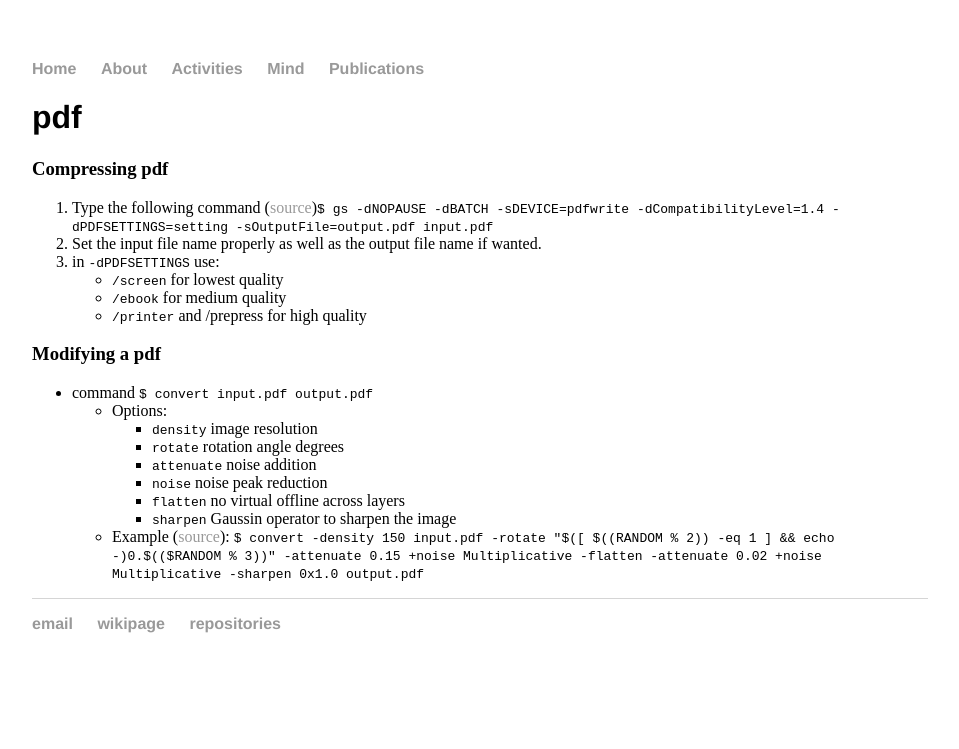
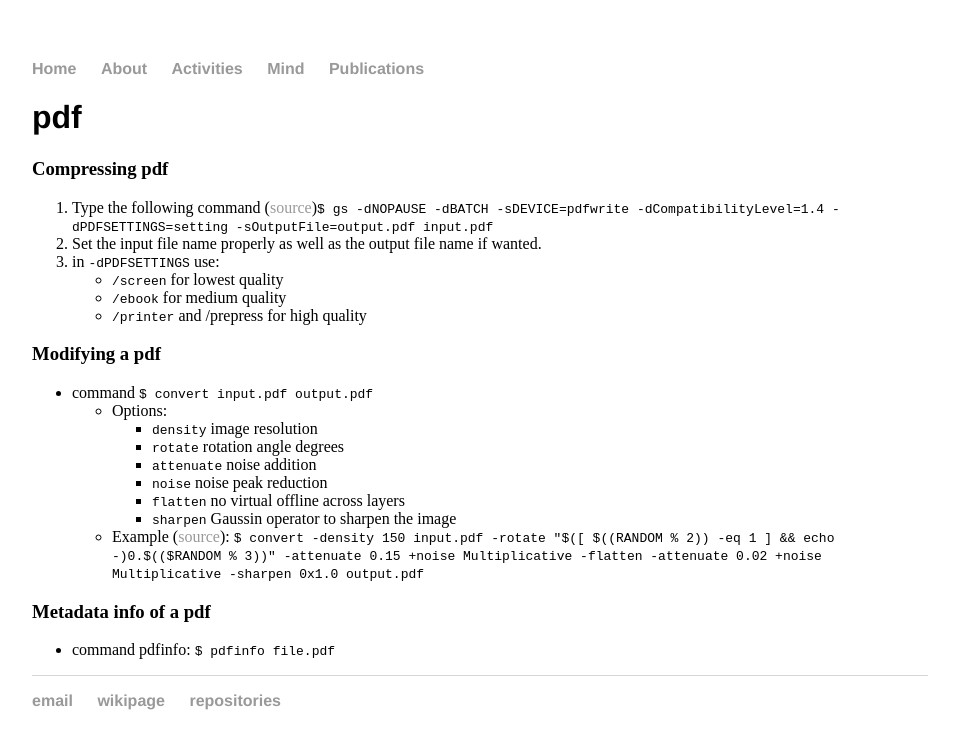
Before and after one commit to cleberjamaral/cleberjamaral.github.io, a Jekyll site: the page built from knowledge/it/pdf.md, in a window 1280 px wide. Shown: the top 749 px of the page, without its empty margins (160-1119 px from the left). Built offline with Jekyll 4.4.1, drawn with Linux system fonts in a browser that asks for light colours; our own code applies the rules of GitHub Pages for plain Markdown files.

Commit message:
GitBook: [master] one page modified

```diff
--- a/knowledge/it/pdf.md
+++ b/knowledge/it/pdf.md
@@ -20,3 +20,7 @@
     * `flatten` no virtual offline across layers
     * `sharpen` Gaussin operator to sharpen the image
   * Example \([source](https://gist.github.com/andyrbell/25c8632e15d17c83a54602f6acde2724)\):  `$ convert -density 150 input.pdf -rotate "$([ $((RANDOM % 2)) -eq 1 ] && echo -)0.$(($RANDOM % 3))" -attenuate 0.15 +noise Multiplicative -flatten -attenuate 0.02 +noise Multiplicative -sharpen 0x1.0 output.pdf`
+
+### Metadata info of a pdf
+
+* command pdfinfo: `$ pdfinfo file.pdf`
```
